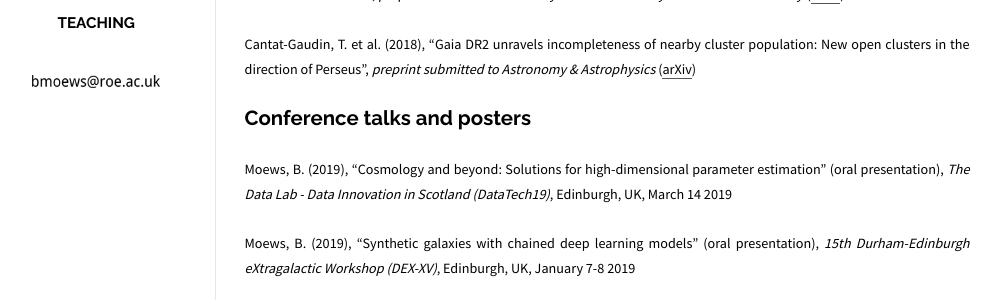
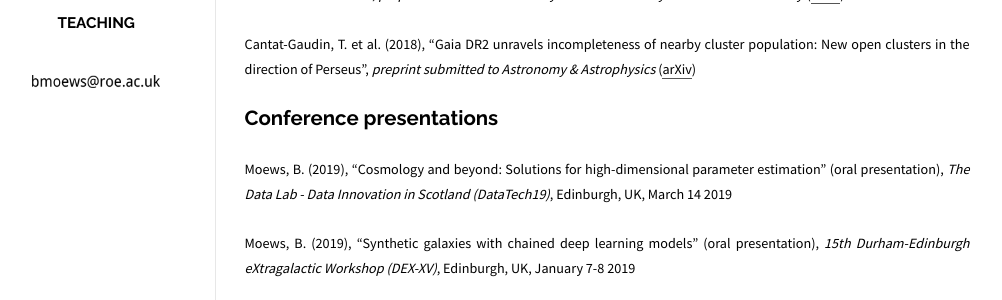
Before and after one commit to moews/moews.github.io, a Jekyll site: the page built from _posts/2017-03-25-publications.md, in a window 1280 px wide. Shown: the part 349-649 px from the top of the page, without its empty margins (143-1145 px from the left). Built offline with Jekyll 4.4.1, drawn with Linux system fonts in a browser that asks for light colours.

Commit message:
Update 2017-03-25-publications.md

```diff
--- a/_posts/2017-03-25-publications.md
+++ b/_posts/2017-03-25-publications.md
@@ -16,7 +16,7 @@ categories: posts
 
 <small>Cantat-Gaudin, T. et al. (2018), "Gaia DR2 unravels incompleteness of nearby cluster population: New open clusters in the direction of Perseus", _preprint submitted to Astronomy & Astrophysics_ ([arXiv](https://arxiv.org/abs/1810.05494))</small>
 
-## Conference talks and posters
+## Conference presentations
 
 <small>Moews, B. (2019), "Cosmology and beyond: Solutions for high-dimensional parameter estimation" (oral presentation), _The Data Lab - Data Innovation in Scotland (DataTech19)_, Edinburgh, UK, March 14 2019</small>
 
```
